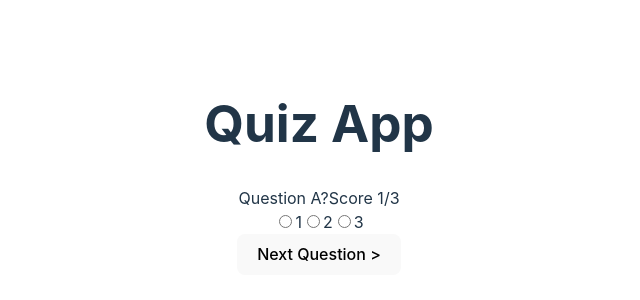
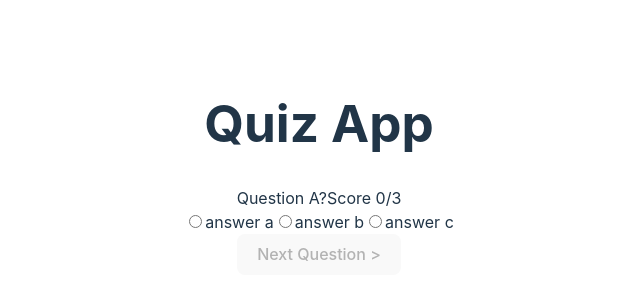
Before and after one commit to jvfaeldon20/vue-quiz-application, a Vue app: page / in a window 1280 px wide. Shown: the part 232-532 px from the top of the page, without its empty margins (321-961 px from the left). Built offline with nearby package versions, Linux system fonts and the light colour scheme.

Commit message:
created event functions, set data dynamically

```diff
--- a/src/App.vue
+++ b/src/App.vue
@@ -3,42 +3,45 @@
     <h1>Quiz App</h1>
     <section class="quiz">
       <div class="quiz-info">
-        <span class="question">{{ questions[0].question }}</span>
-        <span class="score">Score {{ 1 }}/{{ 3 }}</span>
+        <span class="question">{{ getCurrentQuestion.question }}</span>
+        <span class="score">Score {{ score }}/{{ questions.length }}</span>
       </div>
 
       <div class="options">
         <label
-            class="`option correct`"
+            v-for="(option, index) in getCurrentQuestion.options"
+            :key="index"
+            :class="`option ${
+                getCurrentQuestion.selected == index
+                  ? index == getCurrentQuestion.answer
+                      ? 'correct':'wrong'
+                  : ''
+            } ${
+                getCurrentQuestion.selected  != null &&
+                index != getCurrentQuestion.selected
+                  ? 'disabled'
+                  : ''
+            }`"
         >
           <input
             type="radio"
+            :name="getCurrentQuestion.index"
+            :value="index"
+            v-model="getCurrentQuestion.selected"
+            :disabled="getCurrentQuestion.selected"
+            @change="setAnswer"
           >
-          <span>{{ 1 }}</span>
-        </label>
-
-        <label
-            class="`option correct`"
-        >
-          <input
-            type="radio"
-          >
-          <span>{{2 }}</span>
-        </label>
-
-        <label
-            class="`option correct`"
-        >
-          <input
-            type="radio"
-          >
-          <span>{{ 3 }}</span>
+          <span>{{ option }}</span>
         </label>
       </div>
 
-      <button>
+      <button
+        @click="nextQuestion"
+        :disabled="!getCurrentQuestion.selected">
         {{
-            'Next Question'
+            getCurrentQuestion.index == questions.length - 1
+            ? 'Select an option'
+            : 'Next Question'
         }}
       >
 
@@ -83,6 +86,37 @@ const questions = ref([
     },
 ])
 
+const quizCompleted = ref(false)
+const currentQuestion = ref(0)
+const score = computed(() => {
+  let value = 0
+  questions.value.map(q => {
+    if(q.selected == q.answer){
+      value++
+    }
+  })
+  return value
+})
+
+const getCurrentQuestion = computed(() => {
+  let question = questions.value[currentQuestion.value]
+  question.index = currentQuestion.value
+  return question
+})
+
+const setAnswer = evt => {
+  questions.value[currentQuestion.value].selected = evt.target.value
+  evt.target.value = null
+}
+
+const nextQuestion = () => {
+  if(currentQuestion.value < questions.value.length - 1){
+    currentQuestion.value++
+  }else{
+    quizCompleted.value = true
+  }
+}
+
 </script>
 
 <style></style>
```
